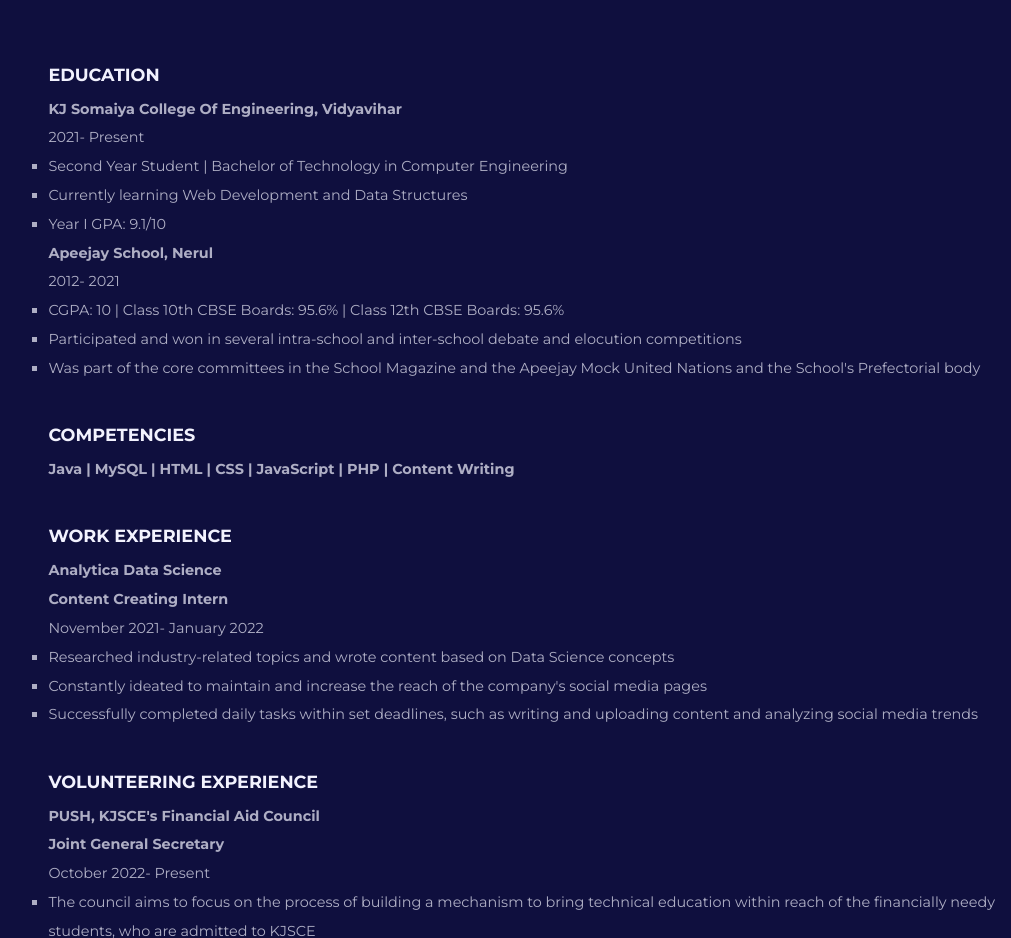
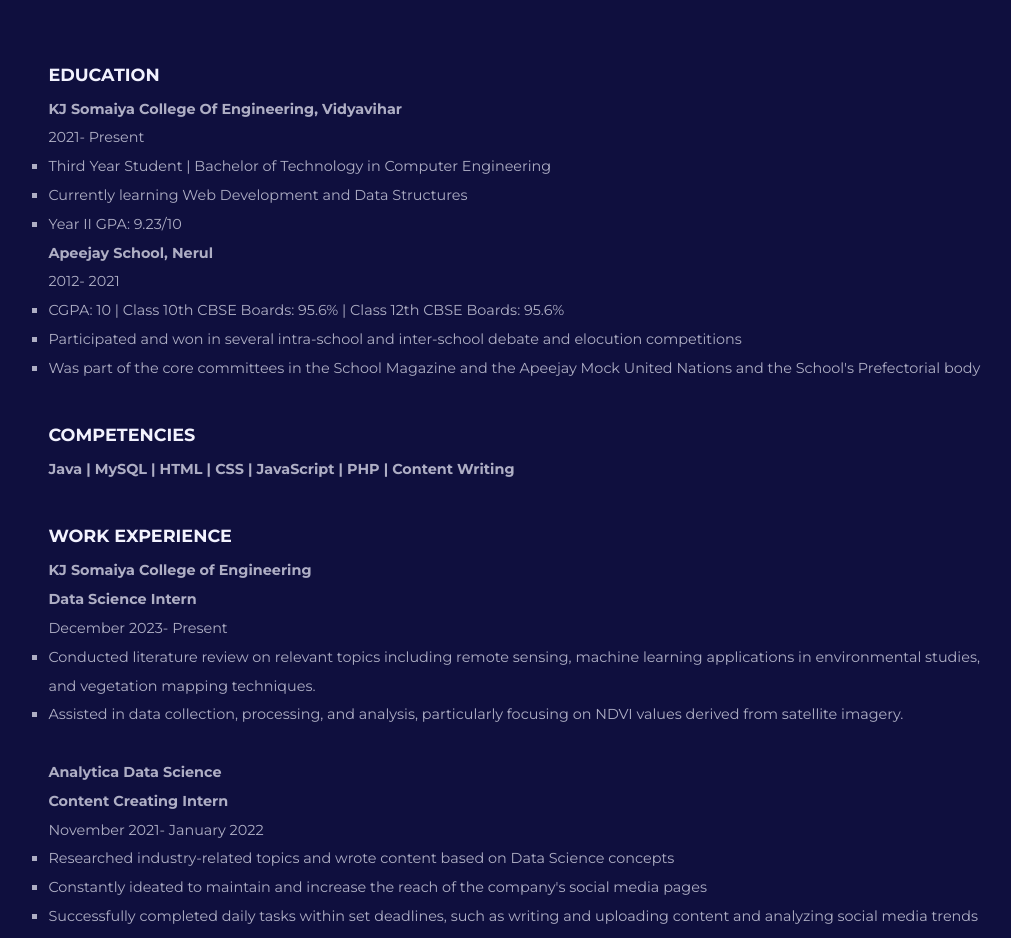
Before and after one commit to ShreshthaSodhia/Shreshtha, a plain HTML site: page index.html in a window 1280 px wide. Shown: the part 342-1280 px from the top of the page, without its empty margins (118-1129 px from the left). Drawn offline with nearby package versions, Linux system fonts and the light colour scheme; a script that the page names is missing.

Commit message:
Update index.html

```diff
--- a/index.html
+++ b/index.html
@@ -38,14 +38,14 @@
             </ul>
           </li>
         </ul>-->
-        <button id="open__nav-btn"><i class="uil uil-bars"></i></button>
-        <button id="close__nav-btn"><i class="uil uil-multiply"></i></button>
+        <!--<button id="open__nav-btn"><i class="uil uil-bars"></i></button>
+        <button id="close__nav-btn"><i class="uil uil-multiply"></i></button>-->
       </div>
     </nav>
     <!--============================= NAV END =============================-->
     <section class="container team__container">
       <h1>Shreshtha Sodhia</h1>
-      <h6>CSE Sophomore</h6>
+      <h6>CSE Pre-final Year</h6>
     </section>
 
     <section class="container resume__container">
@@ -61,9 +61,9 @@
       <p style="font-weight: bold;"> KJ Somaiya College Of Engineering, Vidyavihar</p>
       <p> 2021- Present </p>
       <ul>
-        <li>Second Year Student | Bachelor of Technology in Computer Engineering</li>
+        <li>Third Year Student | Bachelor of Technology in Computer Engineering</li>
         <li>Currently learning Web Development and Data Structures</li>
-        <li>Year I GPA: 9.1/10 </li>
+        <li>Year II GPA: 9.23/10 </li>
       </ul>
 
       <p style="font-weight: bold;"> Apeejay School, Nerul</p>
@@ -80,6 +80,14 @@
       <br>
 
       <h3> WORK EXPERIENCE </h3>
+      <p style="font-weight: bold;"> KJ Somaiya College of Engineering </p>
+      <p style="font-weight:bold;"> Data Science Intern</p>
+      <p> December 2023- Present </p>
+      <ul>
+        <li>Conducted literature review on relevant topics including remote sensing, machine learning applications in environmental studies, and vegetation mapping techniques. </li>
+        <li>Assisted in data collection, processing, and analysis, particularly focusing on NDVI values derived from satellite imagery.</li>
+      </ul>
+      <br>
       <p style="font-weight: bold;"> Analytica Data Science</p>
       <p style="font-weight:bold;"> Content Creating Intern</p>
       <p> November 2021- January 2022 </p>
```
